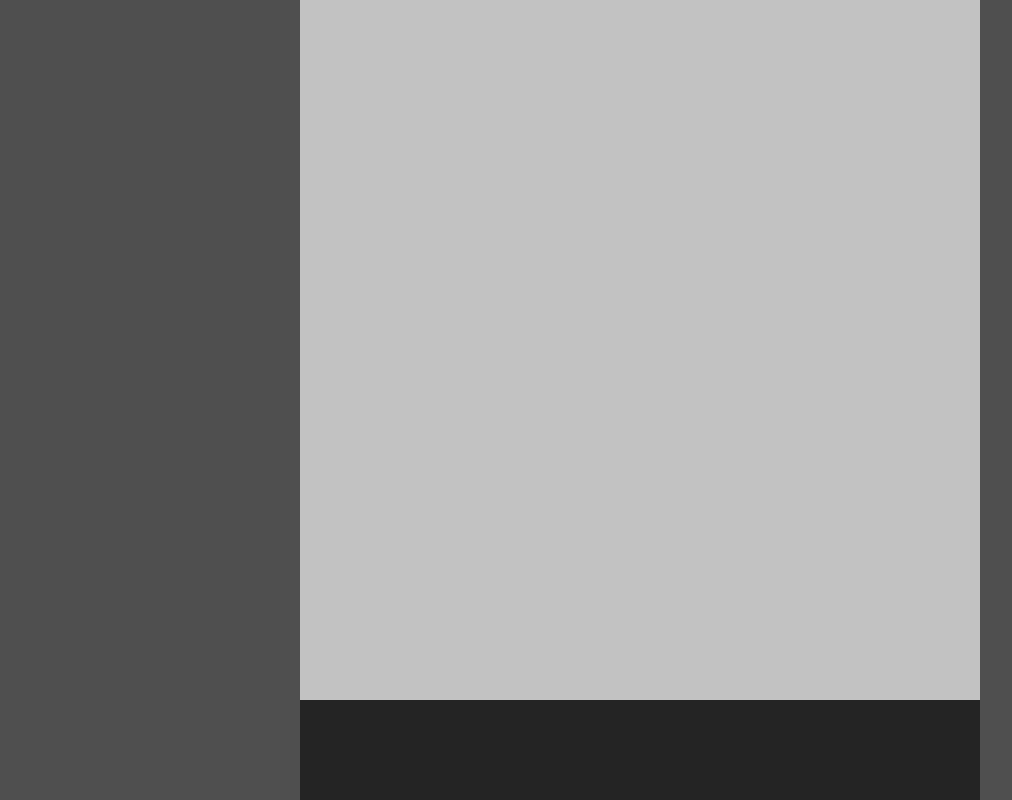
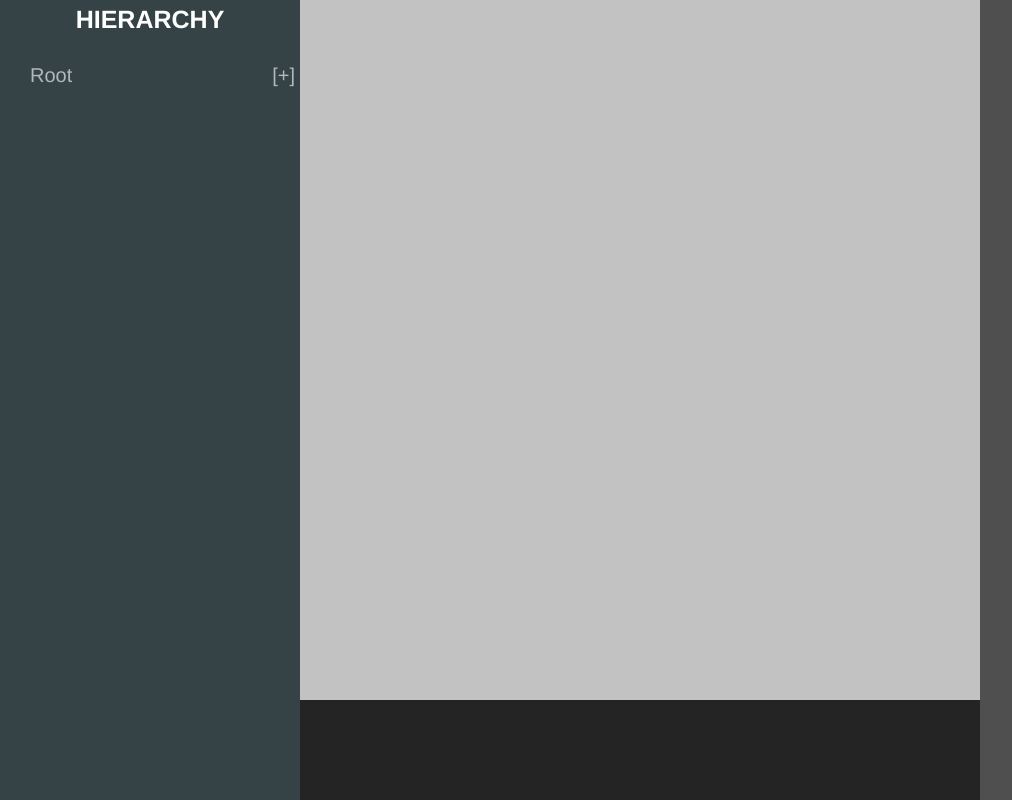
Before and after one commit to HusakYurii/generic-editor, a Vue app in the folder generic-editor/: page /editor in a window 1280 px wide. Shown: the top 800 px of the page, without its empty margins (0-1012 px from the left). Built offline with nearby package versions, Linux system fonts and the light colour scheme.

Commit message:
init hierarchy tree

```diff
--- a/generic-editor/src/components/Editor.vue
+++ b/generic-editor/src/components/Editor.vue
@@ -63,7 +63,7 @@ export default defineComponent({
   bottom: 0;
   left: 0;
   width: 300px;
-  background-color: #4f4f4f;
+  background-color: #364346;
 }
 #canvas-container {
   top: 0;
--- a/generic-editor/src/components/hierarchy/Hierarchy.vue
+++ b/generic-editor/src/components/hierarchy/Hierarchy.vue
@@ -1,19 +1,49 @@
 <template>
-  <div></div>
+  <div id="hierarchy">
+    <div id="hierarchy-header">
+      <h3>HIERARCHY</h3>
+    </div>
+    <div id="hierarchy-tree">
+      <TreeElement />
+    </div>
+  </div>
 </template>
 
 <script lang="ts">
 import { defineComponent } from "vue";
 
+import TreeElement from "./tree/TreeElement.vue";
+
 export default defineComponent({
   name: "Hierarchy",
-  components: {},
+  components: {
+    TreeElement,
+  },
+  methods: {
+    onContextmenu(event: Event) {
+      event.preventDefault();
+    },
+  },
+  mounted() {
+    const hierarchyContaienr = this.$el as HTMLElement;
+    // I can use this.onContextmenu becayse the context will not be lost.
+    // Vue binded allmethods before
+    hierarchyContaienr.addEventListener("contextmenu", this.onContextmenu);
+  },
 });
 </script>
 
-<style scoped>
-div {
+<style>
+#hierarchy {
   width: 100%;
   height: 100%;
 }
+#hierarchy-header > h3 {
+  color: #ffffff;
+  font-size: 2.5em;
+  margin: 5px 0;
+}
+#hierarchy-tree {
+  margin: 20px 0 0 0;
+}
 </style>
--- /dev/null
+++ b/generic-editor/src/components/hierarchy/tree/NodeElement.vue
@@ -0,0 +1,99 @@
+<template>
+  <div class="node">
+    <div @click="toggle" class="node-toggler">
+      <span class="node-toggler-name">{{ item.name }}</span>
+      <span v-if="isFolder" class="node-toggler-marker">
+        [{{ isOpen ? "-" : "+" }}]
+      </span>
+    </div>
+    <div v-show="isOpen" v-if="isFolder">
+      <NodeElement
+        v-for="(child, index) in item.children"
+        :key="index"
+        :item="child"
+      />
+    </div>
+  </div>
+</template>
+
+<script lang="ts">
+import { defineComponent, PropType } from "vue";
+
+interface INode {
+  name: string;
+  children: INode[];
+}
+export default defineComponent({
+  name: "NodeElement",
+  props: {
+    item: {
+      require: true,
+      type: Object as PropType<INode>,
+      default: () => ({
+        name: "",
+        children: [],
+      }),
+    },
+  },
+  data() {
+    return {
+      isOpen: false,
+    };
+  },
+  computed: {
+    isFolder(): boolean {
+      if (this.item === undefined) {
+        return false;
+      }
+      return this.item.children && this.item.children.length !== 0;
+    },
+  },
+  methods: {
+    toggle() {
+      if (this.isFolder) {
+        this.isOpen = !this.isOpen;
+      }
+    },
+  },
+});
+</script>
+
+<style scoped>
+.node {
+  margin-left: 15px;
+}
+
+.node-toggler {
+  display: flex;
+  flex-direction: row;
+  flex-wrap: nowrap;
+  justify-content: space-between;
+
+  cursor: pointer;
+
+  padding: 5px 0 5px 15px;
+
+  background-color: inherit;
+  transition: 0.3s;
+}
+
+.node-toggler-marker,
+.node-toggler-name {
+  font-size: 2em;
+  color: #b1b8ba;
+}
+
+.node-toggler-marker {
+  margin-right: 5px;
+}
+
+.node-toggler:hover {
+  background-color: #2c393c;
+}
+.node-toggler:hover > .node-toggler-marker {
+  color: #ffffff;
+}
+.node-toggler:hover > .node-toggler-name {
+  color: #ffffff;
+}
+</style>
--- /dev/null
+++ b/generic-editor/src/components/hierarchy/tree/TreeElement.vue
@@ -0,0 +1,56 @@
+<template>
+  <div id="tree">
+    <NodeElement :item="treeData" />
+  </div>
+</template>
+
+<script lang="ts">
+import { defineComponent } from "vue";
+
+import NodeElement from "./NodeElement.vue";
+
+export default defineComponent({
+  name: "TreeElement",
+  components: {
+    NodeElement,
+  },
+  data() {
+    return {
+      treeData: {
+        name: "Root",
+        children: [
+          { name: "child-1", children: [] },
+          { name: "child-2", children: [] },
+          {
+            name: "child-3",
+            children: [
+              {
+                name: "child-3.1",
+                children: [
+                  { name: "child-3.1.1", children: [] },
+                  { name: "child-3.1.2", children: [] },
+                ],
+              },
+              { name: "child-3.2", children: [] },
+              { name: "child-3.3", children: [] },
+              {
+                name: "child-3.4",
+                children: [
+                  { name: "child-3.4.1", children: [] },
+                  { name: "child-3.4.2", children: [] },
+                ],
+              },
+            ],
+          },
+        ],
+      },
+    };
+  },
+  methods: {},
+});
+</script>
+
+<style scoped>
+#tree {
+}
+</style>
```
